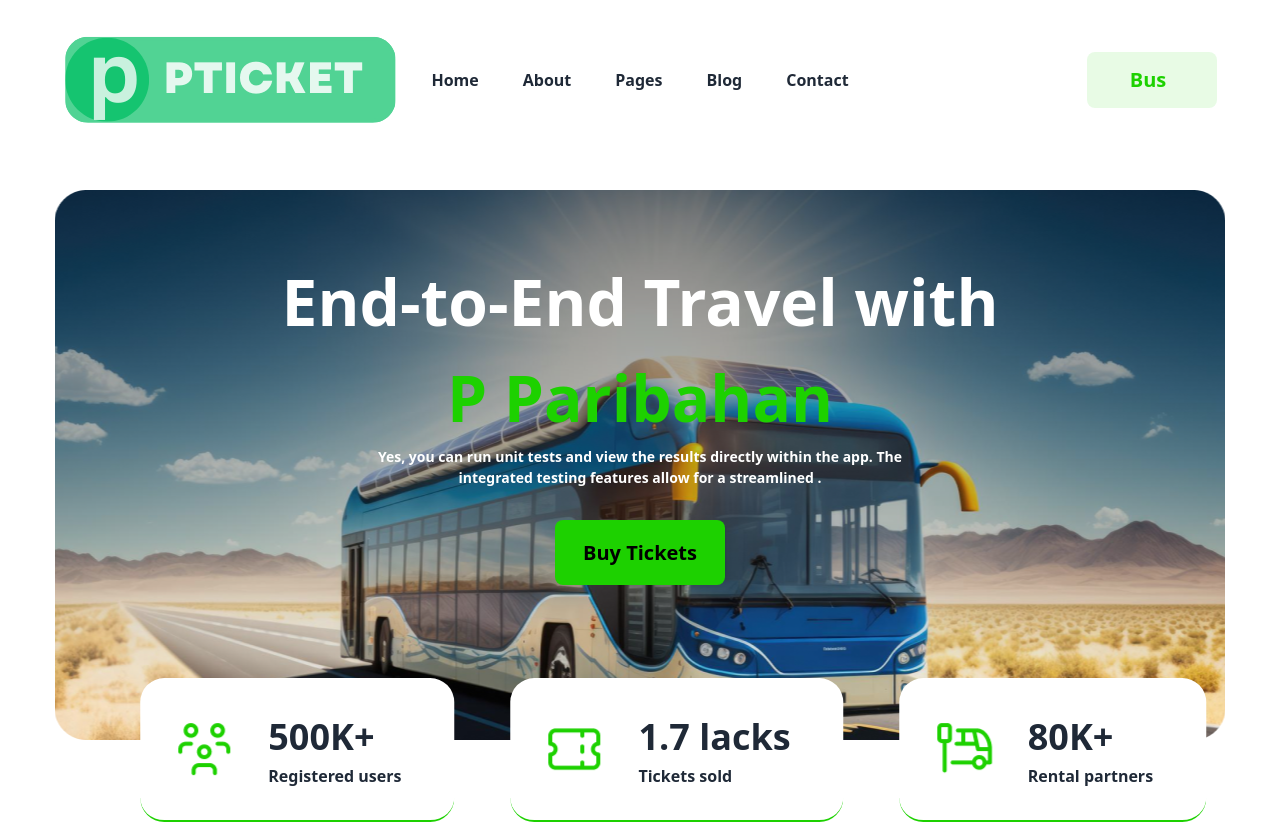
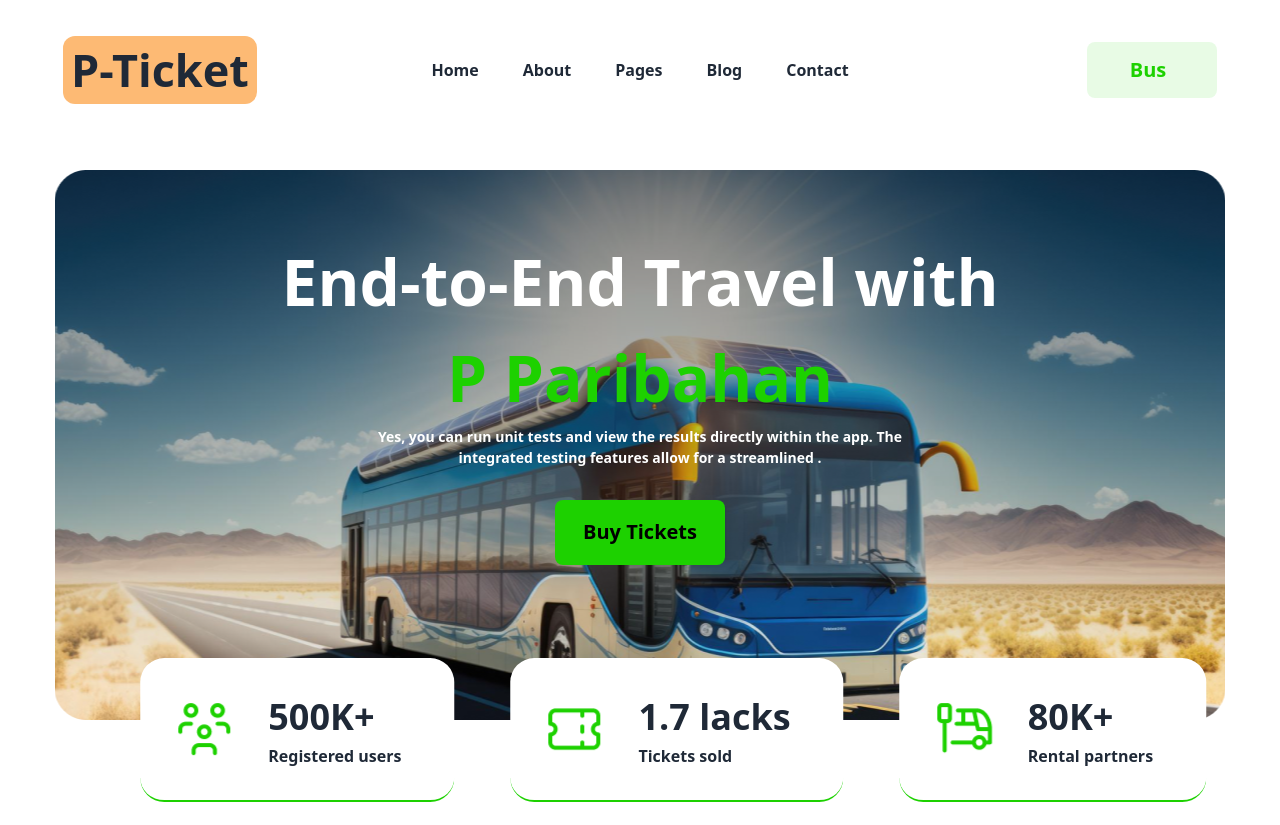
Before and after one commit to Sazidhossain0832/Bus-ticket, a plain HTML site: page index.html in a window 1280 px wide. Shown: the top 825 px of the page. Drawn offline with nearby package versions, Linux system fonts and the light colour scheme.

Commit message:
first commit

```diff
--- a/index.html
+++ b/index.html
@@ -26,7 +26,7 @@
                   <li><a class="text-[16px] font-semibold body-font hover:text-[rgb(29,209,0)] duration-[.3s]" href="#">Contact</a></li>
                 </ul>
               </div>
-              <a class=" text-xl"><img src="assets/images/logo.png" alt=""></a>
+             <div class="bg-orange-300 rounded-[12px]"><a class=" title-font font-[700] text-[45px] p-[8px]">P-Ticket</a></div>
             </div>
             <div class="navbar-center hidden lg:flex">
               <ul class="gap-x-[44px]  menu-horizontal px-1">
```
